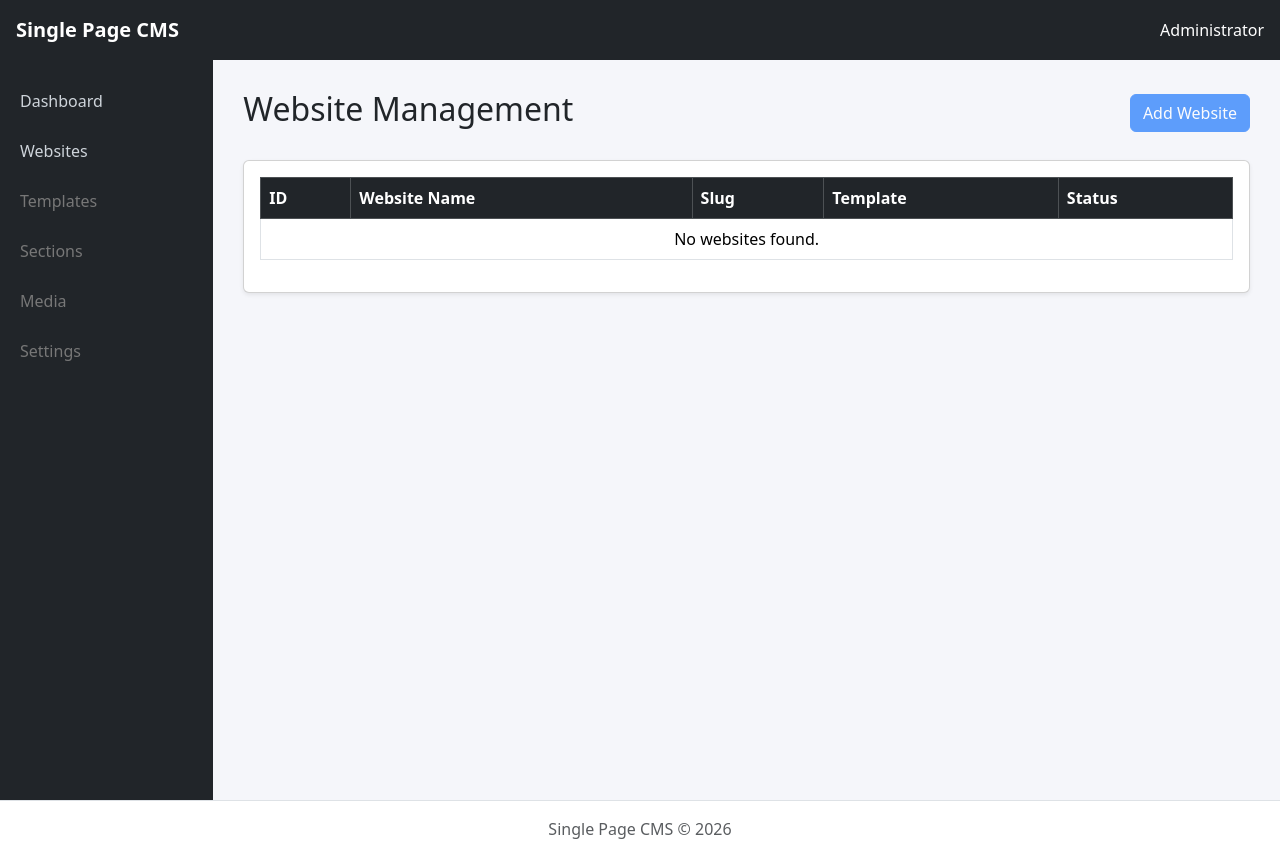
After one commit to TappIndia/single-page-cms-chatgpt, a CodeIgniter 4 app: the page made by app/Views/admin/website/index.php in a window 1280 px wide. The commit adds this page. Run offline with PHP 8.4 and a stand-in for CodeIgniter, Linux system fonts and the light colour scheme; the template is opened without the code that fills it, so the values that code supplies are empty; some libraries are stand-ins or nearby versions.

Commit message:
Add website management and improve admin navigation

```diff
--- a/app/Config/Routes.php
+++ b/app/Config/Routes.php
@@ -9,3 +9,5 @@ $routes->setAutoRoute(false);
 $routes->get('/', 'Home::index');
 
 $routes->get('admin', 'Admin\Dashboard::index');
+
+$routes->get('admin/websites', 'Admin\Website::index');
--- a/app/Views/admin/layouts/main.php
+++ b/app/Views/admin/layouts/main.php
@@ -3,6 +3,7 @@
 <head>
     <meta charset="UTF-8">
     <meta name="viewport" content="width=device-width, initial-scale=1.0">
+
     <title><?= esc($title ?? 'CMS Admin') ?></title>
 
     <link href="https://cdn.jsdelivr.net/npm/bootstrap@5.3.8/dist/css/bootstrap.min.css" rel="stylesheet">
@@ -10,35 +11,57 @@
     <style>
         body {
             background: #f5f6fa;
+            margin: 0;
+        }
+
+        .navbar {
+            min-height: 60px;
         }
 
         .sidebar {
-            min-height: calc(100vh - 56px);
+            min-height: calc(100vh - 60px);
             background: #212529;
         }
 
         .sidebar a {
             display: block;
             color: #ced4da;
-            padding: 12px 18px;
+            padding: 13px 20px;
             text-decoration: none;
+            transition: 0.2s;
         }
 
-        .sidebar a:hover,
+        .sidebar a:hover {
+            background: #343a40;
+            color: white;
+        }
+
         .sidebar a.active {
-            background: #343a40;
-            color: #fff;
+            background: #0d6efd;
+            color: white;
+        }
+
+        .sidebar a.disabled {
+            color: #777;
+            cursor: not-allowed;
         }
 
         .main-content {
-            padding: 25px;
+            padding: 30px;
+            min-height: calc(100vh - 110px);
+        }
+
+        footer {
+            background: white;
+            border-top: 1px solid #dee2e6;
         }
     </style>
 </head>
+
 <body>
 
 <nav class="navbar navbar-dark bg-dark px-3">
-    <a class="navbar-brand" href="<?= site_url('admin') ?>">
+    <a class="navbar-brand fw-bold" href="<?= site_url('admin') ?>">
         Single Page CMS
     </a>
     <span class="text-white">Administrator</span>
@@ -49,12 +72,22 @@
 
         <aside class="col-md-2 sidebar p-0">
             <div class="py-3">
-                <a href="<?= site_url('admin') ?>" class="active">Dashboard</a>
-                <a href="#">Websites</a>
-                <a href="#">Templates</a>
-                <a href="#">Sections</a>
-                <a href="#">Media</a>
-                <a href="#">Settings</a>
+
+                <a href="<?= site_url('admin') ?>"
+                   class="<?= uri_string() === 'admin' ? 'active' : '' ?>">
+                    Dashboard
+                </a>
+
+                <a href="<?= site_url('admin/websites') ?>"
+                   class="<?= uri_string() === 'admin/websites' ? 'active' : '' ?>">
+                    Websites
+                </a>
+
+                <a href="#" class="disabled">Templates</a>
+                <a href="#" class="disabled">Sections</a>
+                <a href="#" class="disabled">Media</a>
+                <a href="#" class="disabled">Settings</a>
+
             </div>
         </aside>
 
--- /dev/null
+++ b/app/Views/admin/website/index.php
@@ -0,0 +1,45 @@
+<?= $this->extend('admin/layouts/main') ?>
+
+<?= $this->section('content') ?>
+
+<div class="d-flex justify-content-between align-items-center mb-4">
+    <h2>Website Management</h2>
+    <button class="btn btn-primary" disabled>Add Website</button>
+</div>
+
+<div class="card shadow-sm">
+    <div class="card-body">
+        <div class="table-responsive">
+            <table class="table table-bordered table-hover align-middle">
+                <thead class="table-dark">
+                    <tr>
+                        <th>ID</th>
+                        <th>Website Name</th>
+                        <th>Slug</th>
+                        <th>Template</th>
+                        <th>Status</th>
+                    </tr>
+                </thead>
+                <tbody>
+                    <?php if (!empty($websites)): ?>
+                        <?php foreach ($websites as $website): ?>
+                            <tr>
+                                <td><?= esc($website['id']) ?></td>
+                                <td><?= esc($website['name']) ?></td>
+                                <td><?= esc($website['slug']) ?></td>
+                                <td><?= esc($website['template_name']) ?></td>
+                                <td><?= esc(ucfirst($website['status'])) ?></td>
+                            </tr>
+                        <?php endforeach ?>
+                    <?php else: ?>
+                        <tr>
+                            <td colspan="5" class="text-center">No websites found.</td>
+                        </tr>
+                    <?php endif ?>
+                </tbody>
+            </table>
+        </div>
+    </div>
+</div>
+
+<?= $this->endSection() ?>
```
Also changed, not shown: app/Controllers/Admin/Website.php (added, +26 -0 lines).
